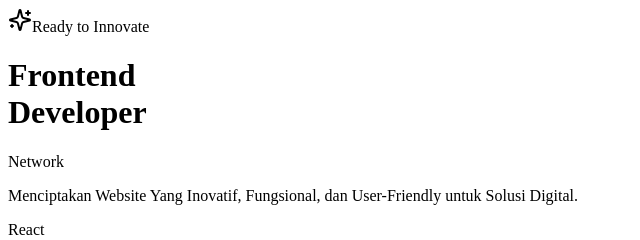
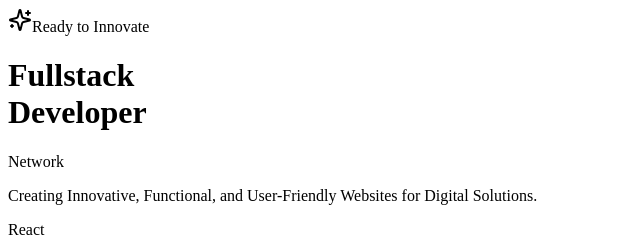
Before and after one commit to maxim-paradise/portfolio, a Next.js app: page /home in a window 1280 px wide. Shown: the top 240 px of the page, without its empty margins (0-640 px from the left). Built offline with nearby package versions, Linux system fonts and the light colour scheme.

Commit message:
added desc

```diff
--- a/src/lib/constants.tsx
+++ b/src/lib/constants.tsx
@@ -43,7 +43,7 @@ export const Projects: ProjectType[] = [
     ],
     techStack: ["JavaScript", "React", "Vercel", "CSS"],
     github: "Private",
-    link: "https://inferno-ashes.vercel.app",
+    link: "https://ebat-port.vercel.app",
     img: "/projects/white-portfolio.png",
   },
   {
--- a/src/pages/about.tsx
+++ b/src/pages/about.tsx
@@ -130,8 +130,7 @@ const AboutPage = () => {
               experienced in deploying and managing servers with Nginx and AWS,
               and I use tools like Cypress for testing. Currently, I'm exploring
               artificial intelligence and plan to pursue a career in AI
-              development, with a focus on working in Zurich after completing
-              school.
+              development
             </p>
 
             <div className="flex flex-col lg:flex-row items-center lg:items-start gap-4 lg:gap-4 lg:px-0 w-full">
--- a/src/pages/home.tsx
+++ b/src/pages/home.tsx
@@ -121,8 +121,8 @@ const Home = () => {
                   data-aos="fade-up"
                   data-aos-delay="1000"
                 >
-                  Menciptakan Website Yang Inovatif, Fungsional, dan
-                  User-Friendly untuk Solusi Digital.
+                  Creating Innovative, Functional, and User-Friendly Websites
+                  for Digital Solutions.
                 </p>
 
                 {/* Tech Stack */}
@@ -231,7 +231,7 @@ const MainTitle = memo(() => (
       <span className="relative inline-block">
         <span className="absolute -inset-2 bg-gradient-to-r from-[#6366f1] to-[#a855f7] blur-2xl opacity-20"></span>
         <span className="relative bg-gradient-to-r from-white via-blue-100 to-purple-200 bg-clip-text text-transparent">
-          Frontend
+          Fullstack
         </span>
       </span>
       <br />
```
